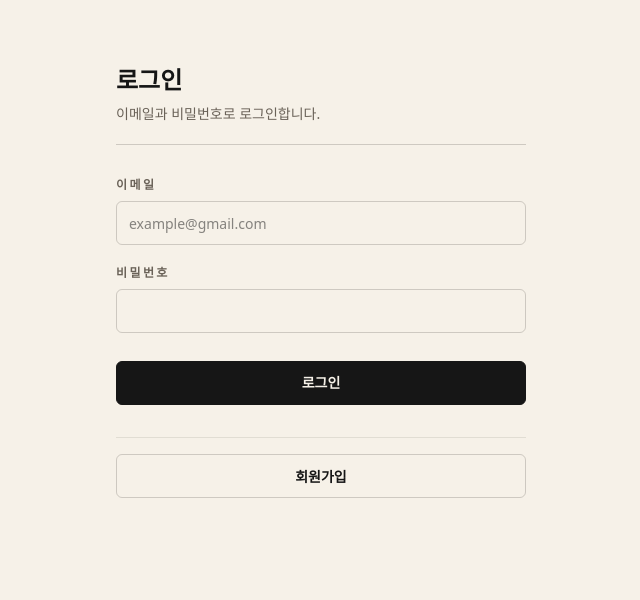
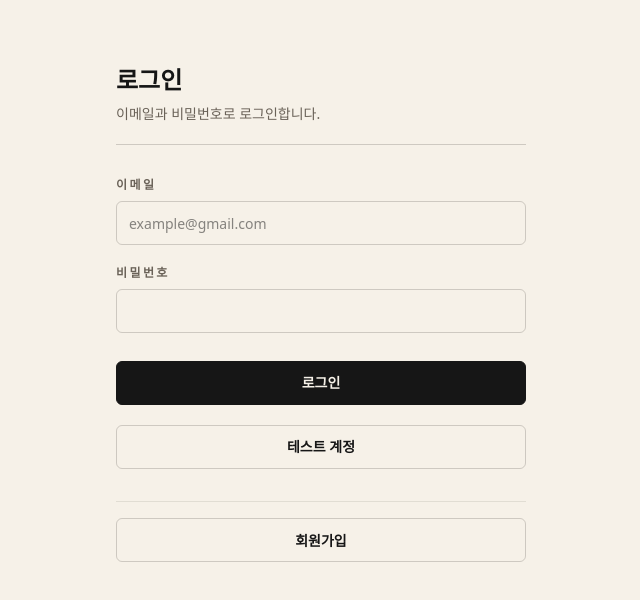
Before and after one commit to kss761036/bix, a Next.js app: page /auth/signin in a window 1280 px wide. Shown: the top 600 px of the page, without its empty margins (319-959 px from the left). Built offline with nearby package versions, Linux system fonts and the light colour scheme; no server answers; a web font is replaced by a local one.

Commit message:
feat: 로그인 페이지 테스트 계정 자동입력 버튼 추가

```diff
--- a/app/auth/signin/page.tsx
+++ b/app/auth/signin/page.tsx
@@ -171,6 +171,21 @@ export default function SignInPage() {
           >
             로그인
           </button>
+          <button
+            type="button"
+            onClick={() => {
+              const next = {
+                username: "test12300@gmail.com",
+                password: "test123!@#",
+              };
+              setValues(next);
+              validate(next);
+              setStatus("");
+            }}
+            className="h-11 rounded-md border border-[#2f2a24]/20 bg-transparent text-sm font-semibold text-[#161616]"
+          >
+            테스트 계정
+          </button>
           {status && (
             <p className="text-xs text-[#6a6258]" role="status">
               {status}
```
